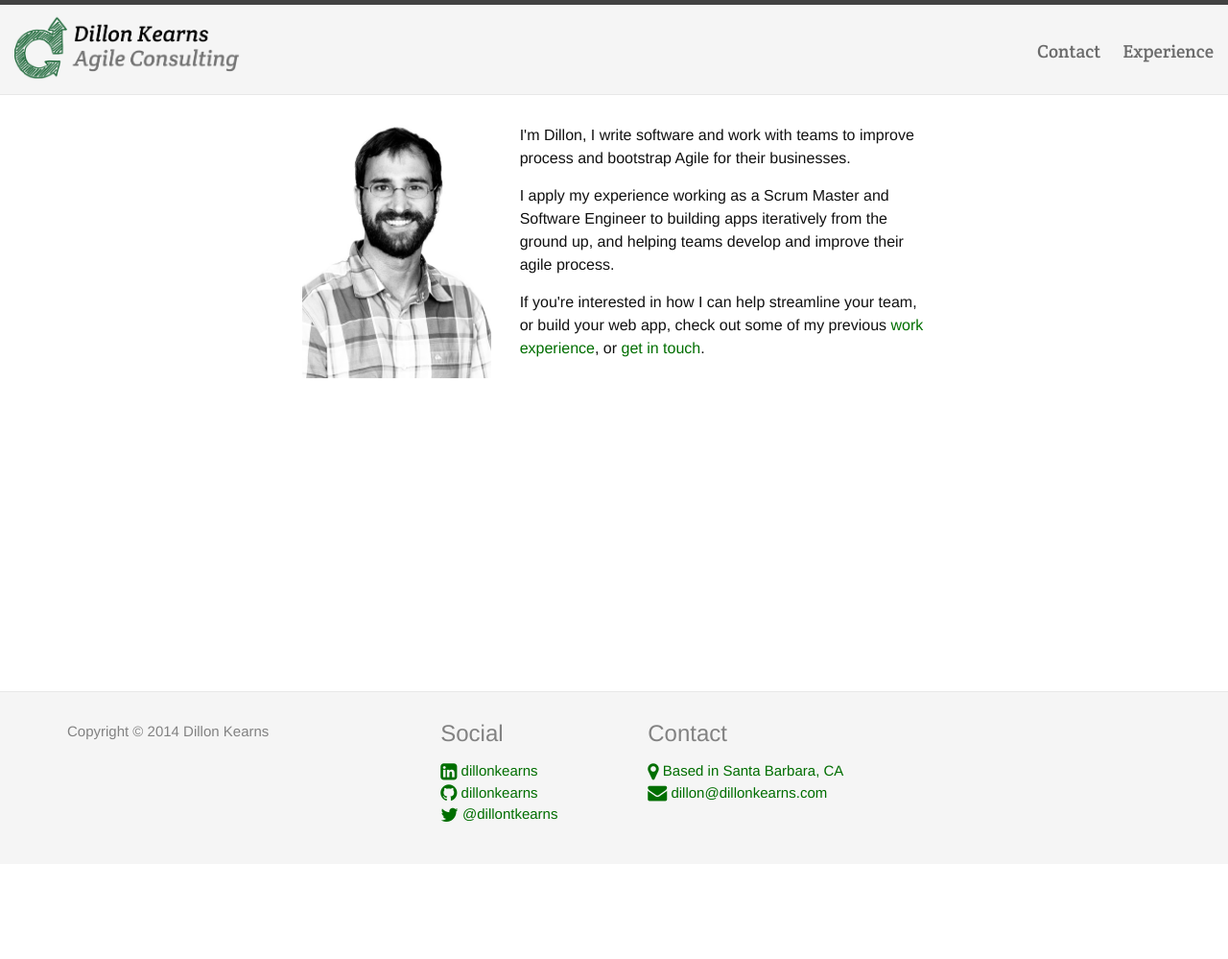
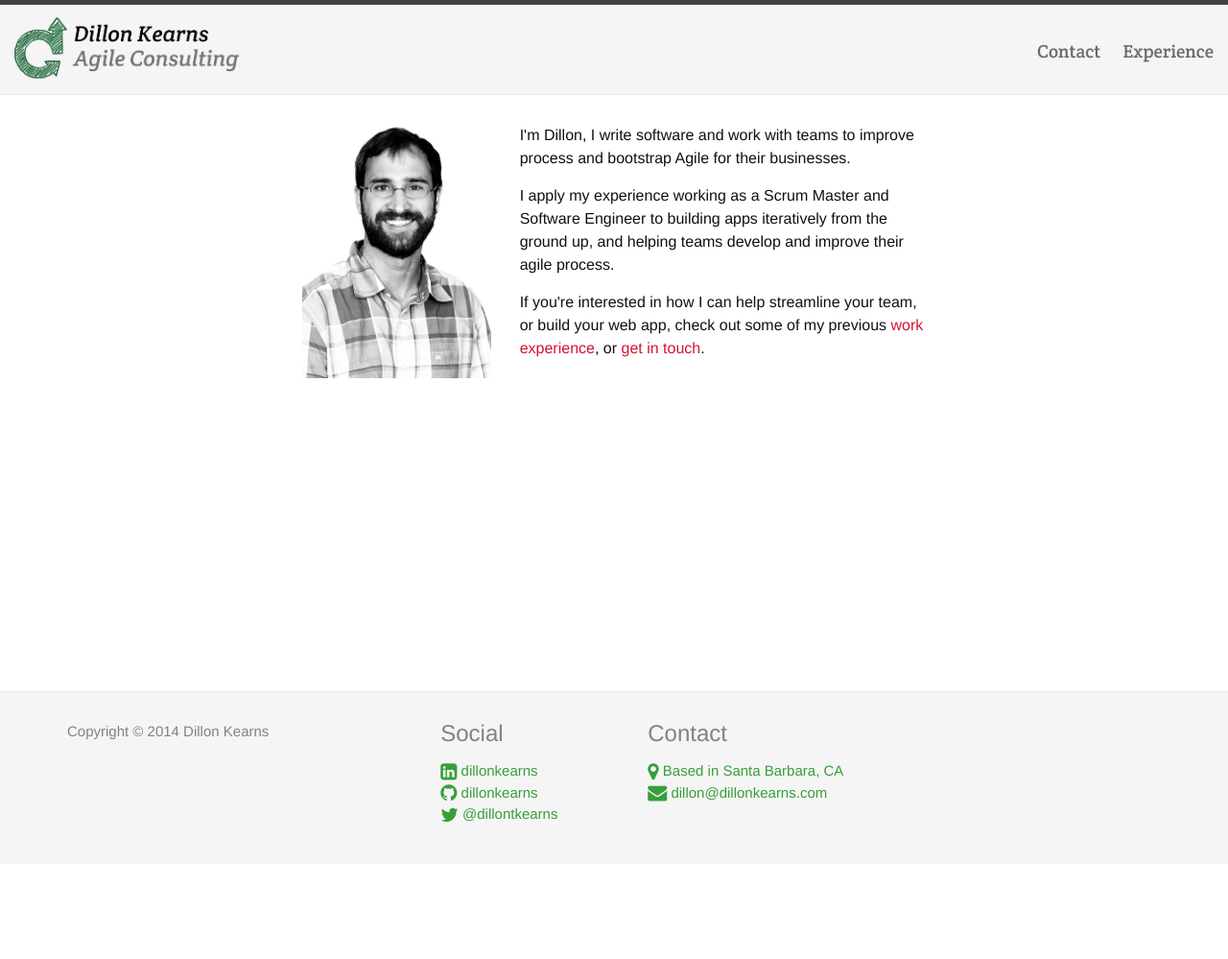
Before and after one commit to dillonkearns/dillonkearns.github.io, a Jekyll site: the page built from index.html, in a window 1280 px wide. Shown: the whole page at 96% size. Built offline with Jekyll 4.4.1, drawn with Linux system fonts in a browser that asks for light colours; nearby versions of some CDN libraries.

Commit message:
Change link colors.

```diff
--- a/css/main.scss
+++ b/css/main.scss
@@ -24,9 +24,12 @@ $grey-color:       #828282;
 $grey-color-light: lighten($grey-color, 40%);
 $grey-color-dark:  darken($grey-color, 25%);
 
-$link-plain:       rgba(0, 110, 0, 1);
-$link-visited:     rgba(0, 100, 0, 1);
-$link-hover:       rgba(0, 200, 0, 1);
+$marker-red:       #D31332;
+$marker-green:     #389e3a;
+$marker-blue:      #05539F;
+
+$link-plain:       #D31332;
+$link-hover:       lighten($link-plain, 25%);
 
 
 $on-palm:          600px;
@@ -103,7 +106,7 @@ h2 {
 a {
   color: $link-plain;
   &:visited {
-    color: $link-visited;
+    color: $link-plain;
   }
   &:hover {
     color: $link-hover;
@@ -137,6 +140,13 @@ body {
   background-color: #f5f5f5;
 }
 
+#footer a {
+  color: $marker-green;
+  &:hover {
+    color: lighten($marker-green, 15%);
+  }
+}
+
 .site-header {
   background-color: #f5f5f5;
 }
```
